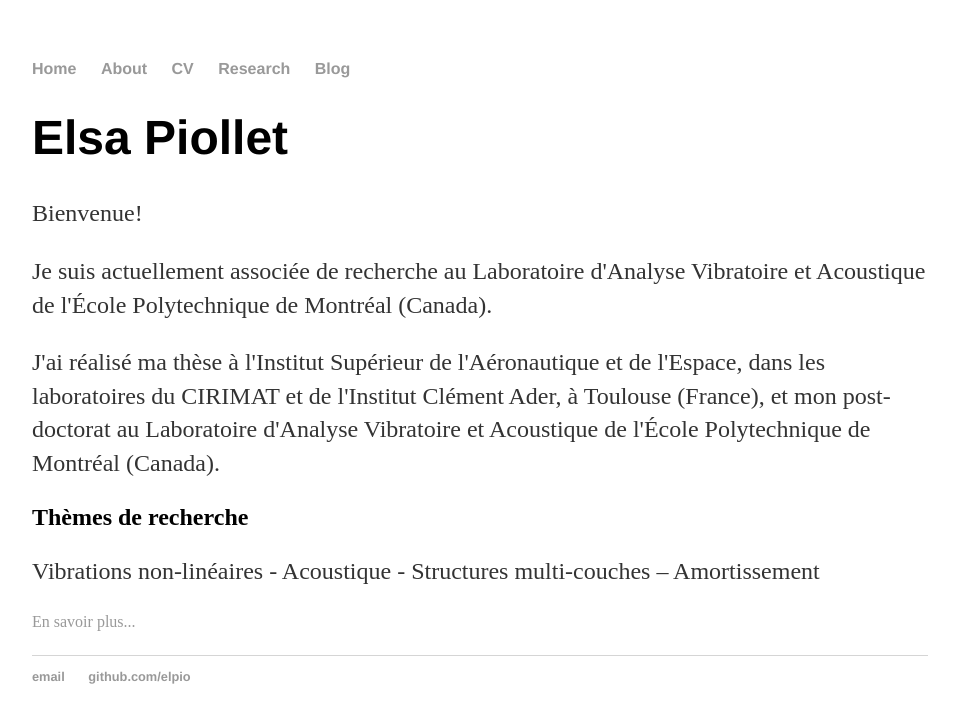
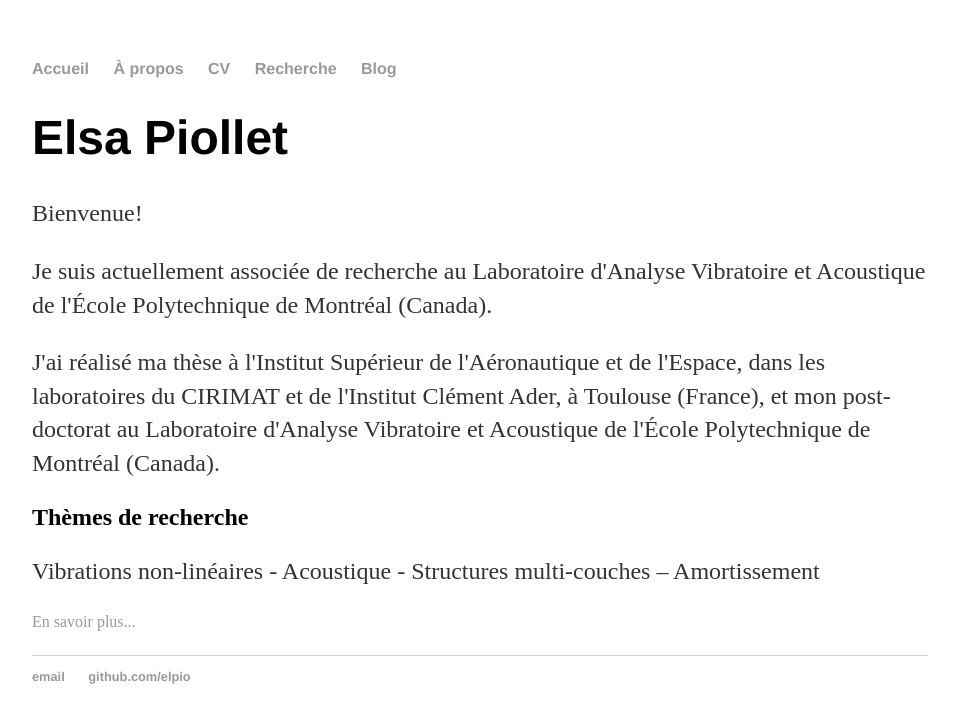
Before and after one commit to elpio/test, a Jekyll site: the page built from index.html, in a window 1280 px wide. Shown: the top 723 px of the page, without its empty margins (160-1116 px from the left). Built offline with Jekyll 4.4.1, drawn with Linux system fonts in a browser that asks for light colours.

Commit message:
Update default.html

```diff
--- a/_layouts/default.html
+++ b/_layouts/default.html
@@ -8,10 +8,10 @@
 		<body>
 			<nav>
 	    		<ul>
-	        		<li><a href="/">Home</a></li>
-		        	<li><a href="/about">About</a></li>
+	        		<li><a href="/">Accueil</a></li>
+		        	<li><a href="/about">À propos</a></li>
 	        		<li><a href="/cv">CV</a></li>
-				<li><a href="/research">Research</a></li>
+				<li><a href="/research">Recherche</a></li>
 	        		<li><a href="/blog">Blog</a></li>
 	    		</ul>
 			</nav>
```
